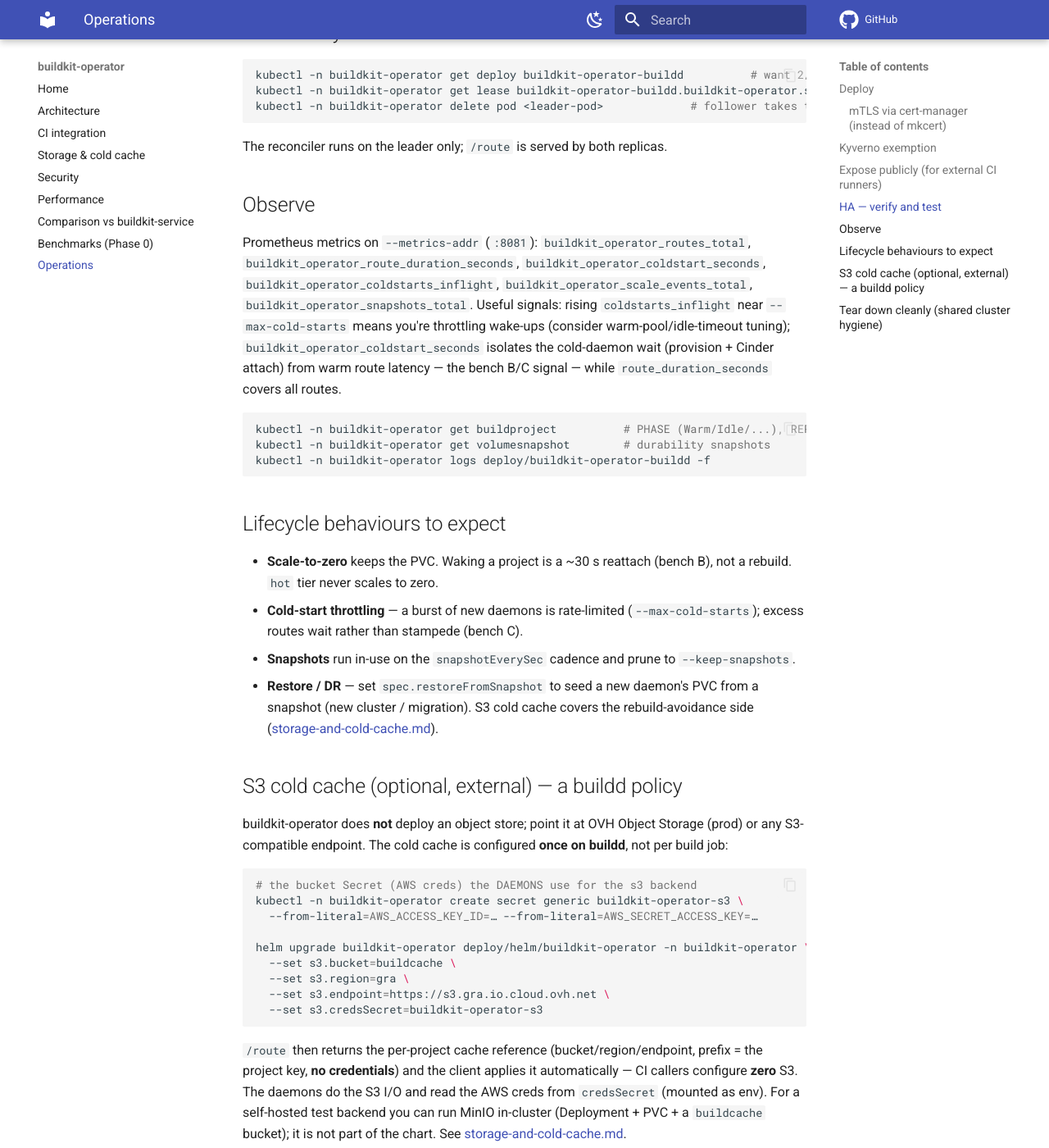
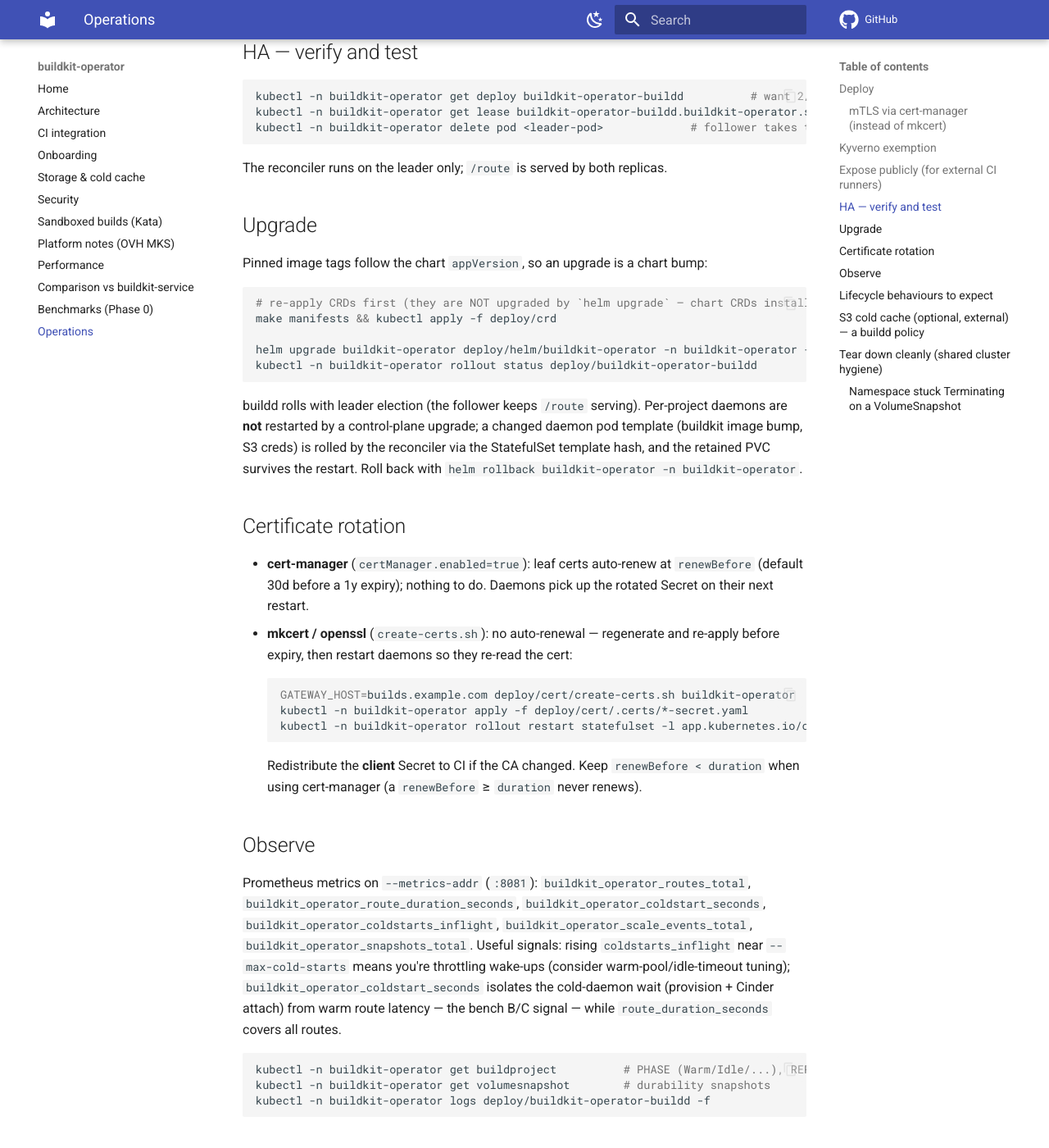
Before and after one commit to SocialGouv/buildkit-operator, an MkDocs documentation site: the page built from docs/operations.md, in a window 1280 px wide and 1400 px high, scrolled down 2224 px. Shown: the whole window at 82% size. Built offline with MkDocs 1.6.1 and Material for MkDocs 9.7.7, drawn with Linux system fonts in a browser that asks for light colours; comment, search, counter and statistics services are not loaded; some of the changed text lies outside the part shown.

Commit message:
chore(security): harden chart, supply-chain and ops for production
- helm: refuse a LoadBalancer buildd Service unless auth.tokenSecret or
  loadBalancerSourceRanges is set (the /route API could be exposed
  unauthenticated); add the loadBalancerSourceRanges value
- helm: pin image tags to the chart appVersion (drop floating `dev`), add
  PodDisruptionBudgets for buildd + gateway, set automountServiceAccountToken,
  align the mirror UID to 65532
- docker: pin golang + distroless base images by digest
- ci: pin all GitHub Actions by commit SHA; emit SBOM + SLSA provenance
- action: expose the image `digest` output (build.sh --metadata-file)
- docs: add upgrade / cert-rotation / stuck-teardown runbooks, complete the
  mkdocs nav, add CONTRIBUTING.md
- companion: correct the drain-context comment (drain runs to budget/done-file)

Co-Authored-By: Claude Opus 4.8 (1M context) <noreply@anthropic.com>

````diff
--- a/docs/operations.md
+++ b/docs/operations.md
@@ -24,9 +24,11 @@ kubectl apply -f deploy/warm-pool.yaml
 Default Helm values worth knowing: `replicaCount: 2`, `leaderElection: true`, `service.type:
 ClusterIP` (daemons are always ClusterIP; off-cluster CI uses the SNI gateway — see below),
 `snapshotClassName: csi-cinder-snapclass-in-use-v1`, `maxColdStarts: 8`, `s3.bucket: ""` (cold cache
-off), `gateway.host: ""` (gateway off), images `ghcr.io/socialgouv/buildkit-operator-{buildd,companion,gateway}:dev`.
-Images are built and pushed by the [`images`](../.github/workflows/images.yml) workflow; a private
-registry needs a pull secret on the `default` and `buildkit-operator-buildd` ServiceAccounts.
+off), `gateway.host: ""` (gateway off). Image tags default to the chart **appVersion** (an immutable release
+tag) — override `image.tag` / `companion.image.tag` / `gateway.image.tag` only for local dev (e.g.
+`dev`); never ship a floating tag to prod. Images are built and pushed by the
+[`images`](../.github/workflows/images.yml) workflow; a private registry needs a pull secret on the
+`default` and `buildkit-operator-buildd` ServiceAccounts.
 
 ### mTLS via cert-manager (instead of mkcert)
 
@@ -99,6 +101,37 @@ kubectl -n buildkit-operator delete pod <leader-pod>             # follower take
 
 The reconciler runs on the leader only; `/route` is served by both replicas.
 
+## Upgrade
+
+Pinned image tags follow the chart `appVersion`, so an upgrade is a chart bump:
+
+```bash
+# re-apply CRDs first (they are NOT upgraded by `helm upgrade` — chart CRDs install once)
+make manifests && kubectl apply -f deploy/crd
+
+helm upgrade buildkit-operator deploy/helm/buildkit-operator -n buildkit-operator --reuse-values
+kubectl -n buildkit-operator rollout status deploy/buildkit-operator-buildd
+```
+
+buildd rolls with leader election (the follower keeps `/route` serving). Per-project daemons are
+**not** restarted by a control-plane upgrade; a changed daemon pod template (buildkit image bump, S3
+creds) is rolled by the reconciler via the StatefulSet template hash, and the retained PVC survives the
+restart. Roll back with `helm rollback buildkit-operator -n buildkit-operator`.
+
+## Certificate rotation
+
+- **cert-manager** (`certManager.enabled=true`): leaf certs auto-renew at `renewBefore` (default 30d
+  before a 1y expiry); nothing to do. Daemons pick up the rotated Secret on their next restart.
+- **mkcert / openssl** (`create-certs.sh`): no auto-renewal — regenerate and re-apply before expiry,
+  then restart daemons so they re-read the cert:
+  ```bash
+  GATEWAY_HOST=builds.example.com deploy/cert/create-certs.sh buildkit-operator   # GATEWAY_HOST optional
+  kubectl -n buildkit-operator apply -f deploy/cert/.certs/*-secret.yaml
+  kubectl -n buildkit-operator rollout restart statefulset -l app.kubernetes.io/component=buildkitd
+  ```
+  Redistribute the **client** Secret to CI if the CA changed. Keep `renewBefore < duration` when using
+  cert-manager (a `renewBefore` ≥ `duration` never renews).
+
 ## Observe
 
 Prometheus metrics on `--metrics-addr` (`:8081`): `buildkit_operator_routes_total`,
@@ -164,3 +197,18 @@ Daemon Services are `ClusterIP`, so deleting `BuildProject`s frees no LoadBalanc
 LBs are chart-level (the buildd `/route` Service and the shared gateway when exposed); `helm
 uninstall` removes them. Afterwards check `kubectl -n buildkit-operator get svc` shows no stray `LoadBalancer`
 (public IPs cost money and surface).
+
+### Namespace stuck `Terminating` on a VolumeSnapshot
+
+If you delete the whole namespace while durability snapshots exist, it can hang in `Terminating`: a
+`VolumeSnapshot` keeps a `snapshot.storage.kubernetes.io/volumesnapshot-bound-protection` finalizer
+until the snapshotter releases it, and a wedged Cinder backend deletion stalls that. Prefer deleting
+`BuildProject`s first (above) so the operator reaps the cache. To unblock a namespace that is already
+stuck on a **test** snapshot (this reclaims the backend snapshot via the content's `Delete` policy):
+
+```bash
+kubectl --context <ctx> -n <ns> get volumesnapshot                    # find the holder
+kubectl --context <ctx> -n <ns> delete volumesnapshot <name> --wait=false
+# if the finalizer still hangs after the content is gone (test debris only — may orphan a backend snap):
+kubectl --context <ctx> -n <ns> patch volumesnapshot <name> --type=merge -p '{"metadata":{"finalizers":null}}'
+```
--- a/mkdocs.yml
+++ b/mkdocs.yml
@@ -34,8 +34,11 @@ nav:
   - Home: README.md
   - Architecture: architecture.md
   - CI integration: ci-integration.md
+  - Onboarding: onboarding.md
   - Storage & cold cache: storage-and-cold-cache.md
   - Security: security.md
+  - Sandboxed builds (Kata): sandboxed-builds.md
+  - Platform notes (OVH MKS): platform-ovh-mks.md
   - Performance: performance.md
   - Comparison vs buildkit-service: comparison-buildkit-service.md
   - Benchmarks (Phase 0): benchmarks-phase0.md
````
Also changed, not shown: CONTRIBUTING.md (added, +38 -0 lines), action.yml (+9 -3 lines), 15 other files.
